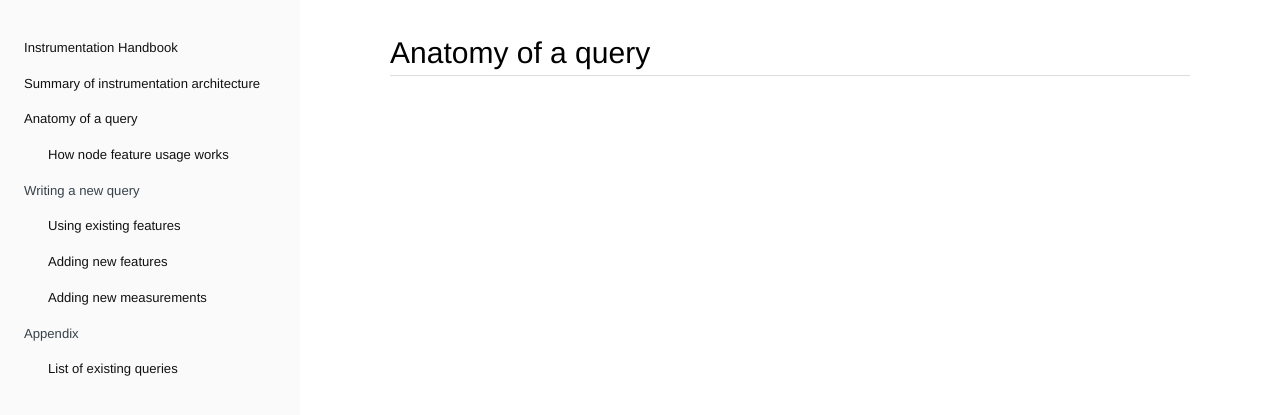
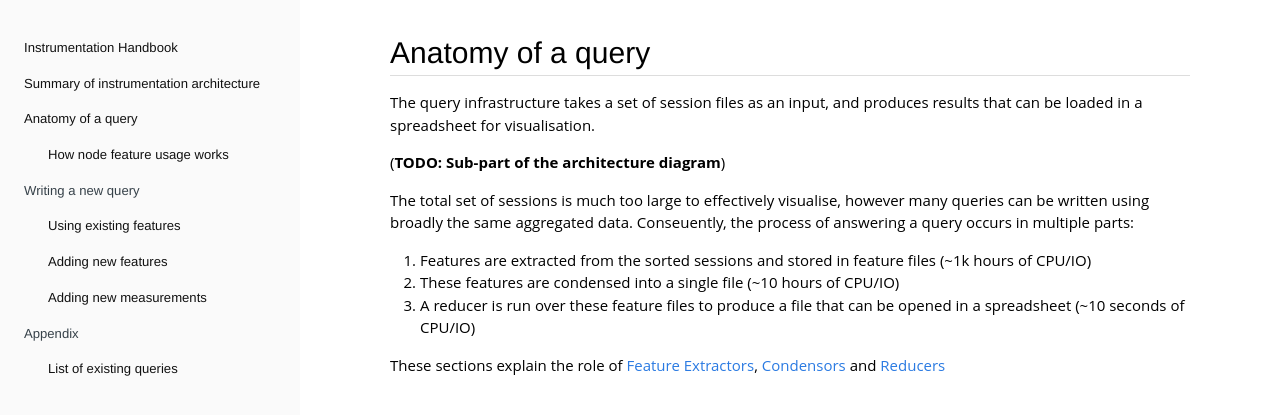
Before and after one commit to DynamoDS/Coulomb, a Jekyll site: the page built from docs/pages/03-anatomy-of-a-query/00-anatomy-of-a-query.md, in a window 1280 px wide. Shown: the top 415 px of the page. Built offline with Jekyll 4.4.1, drawn with Linux system fonts in a browser that asks for light colours.

Commit message:
Update 00-anatomy-of-a-query.md

```diff
--- a/docs/pages/03-anatomy-of-a-query/00-anatomy-of-a-query.md
+++ b/docs/pages/03-anatomy-of-a-query/00-anatomy-of-a-query.md
@@ -3,3 +3,15 @@ layout: page
 title: Anatomy of a query
 permalink: /03-anatomy-of-a-query/
 ---
+
+The query infrastructure takes a set of session files as an input, and produces results that can be loaded in a spreadsheet for visualisation.
+
+(**TODO: Sub-part of the architecture diagram**)
+
+The total set of sessions is much too large to effectively visualise, however many queries can be written using broadly the same aggregated data. Conseuently, the process of answering a query occurs in multiple parts:
+
+1. Features are extracted from the sorted sessions and stored in feature files (~1k hours of CPU/IO)
+2. These features are condensed into a single file (~10 hours of CPU/IO)
+3. A reducer is run over these feature files to produce a file that can be opened in a spreadsheet (~10 seconds of CPU/IO)
+
+These sections explain the role of [Feature Extractors](http://dynamods.github.io/Coulomb/03-anatomy-of-a-query/01-how-node-feature-usage-works/), [Condensors]() and [Reducers]()
```
